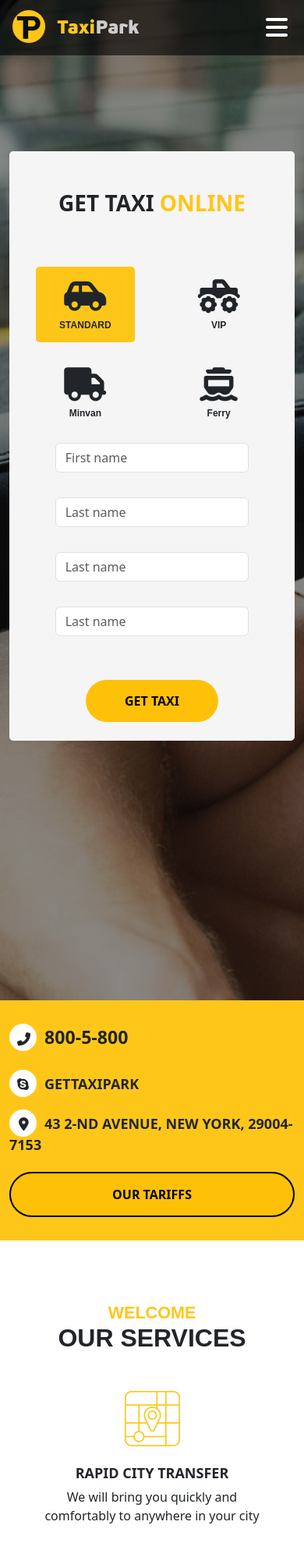
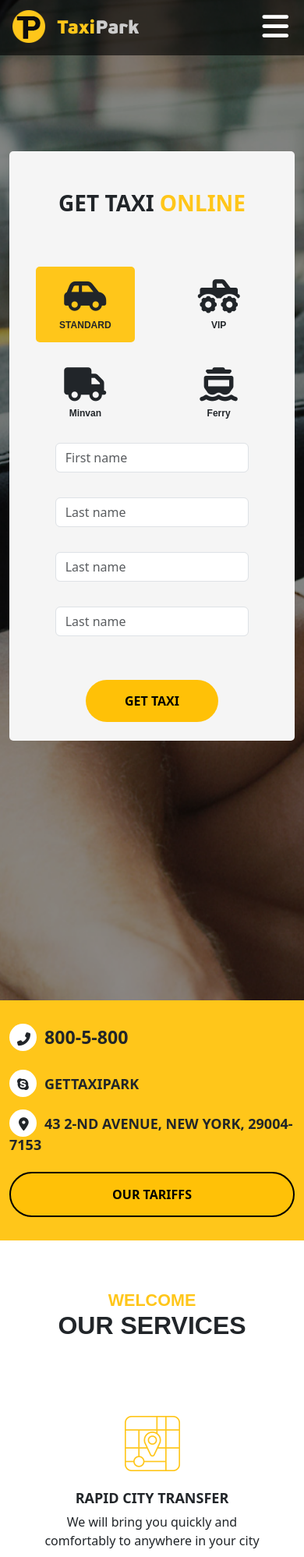
Before and after one commit to Shayan165/taxi-website, a plain HTML site: page index.html in a window 390 px wide. Shown: the top 1997 px of the page at 78% size. Drawn offline with nearby package versions, Linux system fonts and the light colour scheme; a web font is replaced by a local one.

Commit message:
service section fixed

```diff
--- a/index.html
+++ b/index.html
@@ -40,9 +40,7 @@
             aria-expanded="false"
             aria-label="Toggle navigation"
           >
-            <span class="navbar-toggler-icon"
-              ><i class="fa-solid fa-bars"></i
-            ></span>
+            <span class="burger-icon"><i class="fa-solid fa-bars"></i></span>
           </button>
 
           <div
@@ -418,7 +416,7 @@
               AVENUE, NEW YORK, 29004-7153
             </h4>
           </div>
-          <div class="col-lg-3 col-md-12 col-sm-12 ms-lg-0 ms-md-2 ms-sm-2 ">
+          <div class="col-lg-3 col-md-12 col-sm-12 ms-lg-0 ms-md-2 ms-sm-2">
             <button
               class="btn btn-warning border-black border-2 rounded-5 fs-6 tariff-btn"
             >
@@ -436,8 +434,8 @@
           <h1>OUR SERVICES</h1>
         </div>
 
-        <div class="services row mt-5 mb-5">
-          <div class="service-1 col-lg-3 col-md-6">
+        <div class="services row gy-5 mt-5 mb-5">
+          <div class="service-1 col-lg-3 col-md-6 col-sm-12">
             <img src="images/services-1.png" class="mb-4" alt="" />
             <h5>rapid city transfer</h5>
             <p>
--- a/responsive.css
+++ b/responsive.css
@@ -208,10 +208,6 @@
     width: 100%;
   }
 
-  .services .service-1,
-  .services .service-2 {
-    margin-bottom: 5rem;
-  }
 
   .tariff-container .tariffs {
     flex-wrap: wrap;
@@ -438,9 +434,6 @@
     width: 84%;
   }
 
-  .services .service-3 {
-    margin-bottom: 5rem;
-  }
   .service-container {
     margin-bottom: 39px;
   }
--- a/style.css
+++ b/style.css
@@ -5,7 +5,8 @@
   margin: 0;
   box-sizing: border-box;
 }
-html, body{
+html,
+body {
   overflow-x: hidden;
 }
 .title-content {
@@ -51,11 +52,9 @@ hr.lg {
   box-shadow: none;
 }
 
-.navbar .navbar-toggler-icon {
+.navbar .burger-icon i {
   color: white;
-}
-.navbar .navbar-toggler-icon i {
-  font-size: 2rem;
+  font-size: 2.4rem;
 }
 
 .container-style {
@@ -98,7 +97,6 @@ hr.lg {
 .banner-container {
   height: 112vh;
   overflow: hidden;
-
 }
 
 .banner {
@@ -109,7 +107,6 @@ hr.lg {
   background-size: cover;
   background-position: center;
   position: relative;
-
 }
 
 @keyframes kenBurns {
@@ -183,7 +180,7 @@ hr.lg {
   margin-top: 1.5rem;
 }
 
- .banner-content .vehicles {
+.banner-content .vehicles {
   text-align: center;
 }
 .banner-content .vehicles i {
@@ -210,7 +207,7 @@ hr.lg {
 }
 
 .banner-content .taxi-btn {
- width: auto;
+  width: auto;
   padding: 15px 50px;
   font-weight: 700;
   border: none;
@@ -223,25 +220,21 @@ hr.lg {
 
 .contact-container {
   background-color: #ffc61a;
-
 }
 
 .contact-info {
-
   padding: 30px 0;
-
 }
-.contact-info h3{
+.contact-info h3 {
   font-weight: 700;
 }
 
-.contact-info h4{
+.contact-info h4 {
   font-size: 18px;
   font-weight: 700;
 }
 
-
-.contact-info i{
+.contact-info i {
   font-size: 25px;
   width: 50px;
   height: 50px;
@@ -263,8 +256,6 @@ hr.lg {
   padding-left: 16px;
   margin-right: 10px;
 }
-
-
 
 .contact-info .tariff-btn {
   padding: 15px 70px;
@@ -291,8 +282,8 @@ hr.lg {
 }
 
 .service-container {
-  margin-top: 80px;
-  margin-bottom: 130px;
+  margin-top: 4rem;
+  margin-bottom: 6rem;
 }
 
 /* Tariff section */
```
